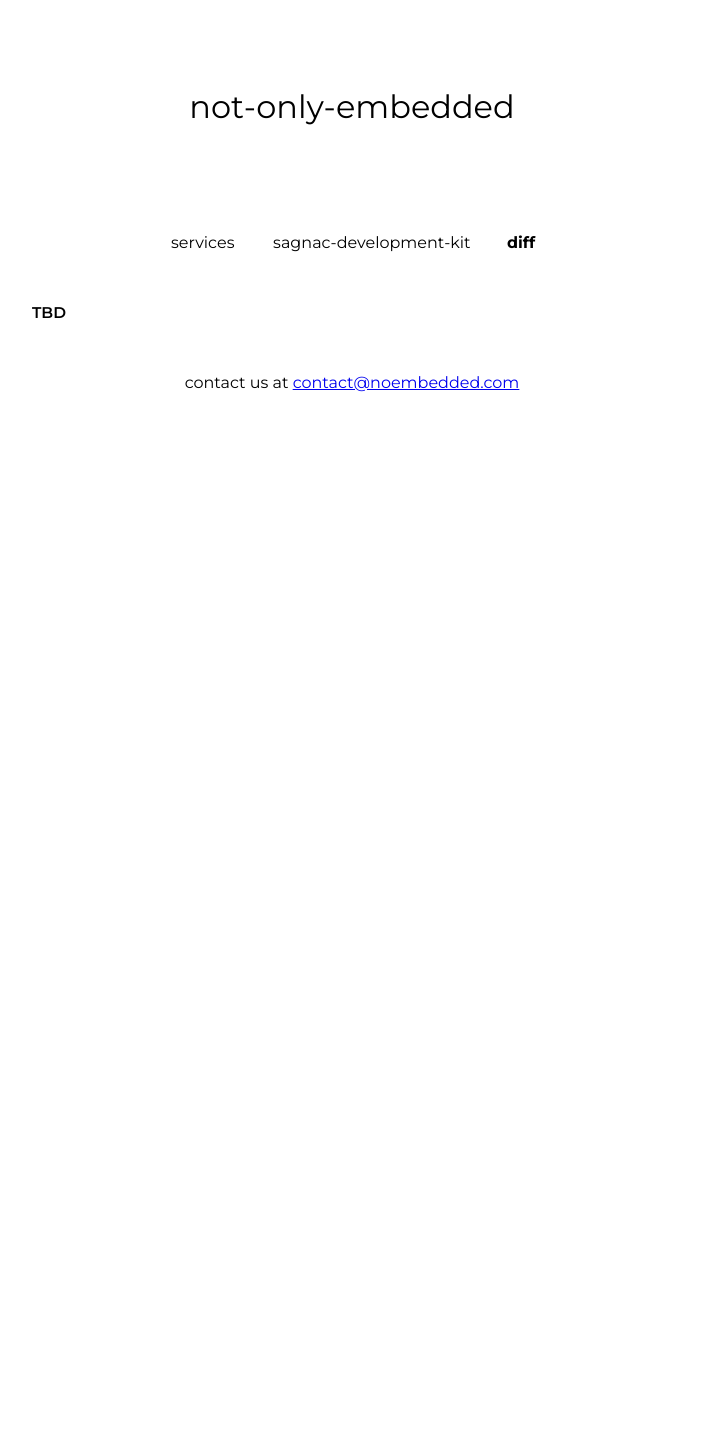
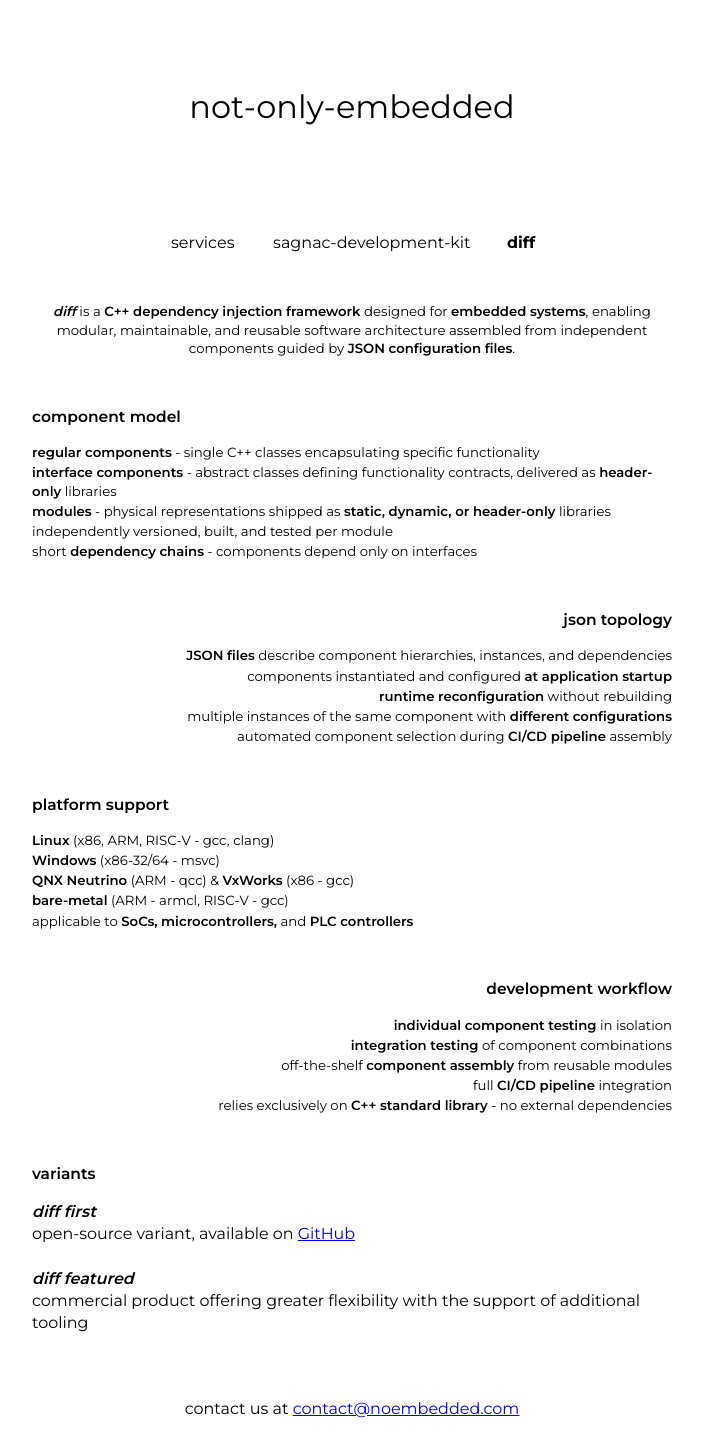
Before and after one commit to not-only-embedded/not-only-embedded.github.io, a Jekyll site: the page built from diff.md, in a window 1280 px wide. Shown: the whole page, without its empty margins (288-991 px from the left). Built offline with Jekyll 4.4.1, drawn with Linux system fonts in a browser that asks for light colours; before the commit the page ends 900 px from its top, so only the background shows below that.

Commit message:
Diff page added.

```diff
--- a/_sass/no-style-please.scss
+++ b/_sass/no-style-please.scss
@@ -181,3 +181,7 @@ img {
   display: block;
   margin: 0 auto;
 }
+
+.variants {
+  font-size: 1.2em;
+}
--- a/diff.md
+++ b/diff.md
@@ -3,21 +3,40 @@ layout: home
 title: diff
 ---
 
-### TBD
+**_diff_** is a **C++ dependency injection framework** designed for **embedded systems**, enabling modular, maintainable, and reusable software architecture assembled from independent components guided by **JSON configuration files**.
 
-<!-- Overview
+### component model
+- **regular components** - single C++ classes encapsulating specific functionality
+- **interface components** - abstract classes defining functionality contracts, delivered as **header-only** libraries
+- **modules** - physical representations shipped as **static, dynamic, or header-only** libraries
+- independently versioned, built, and tested per module
+- short **dependency chains** - components depend only on interfaces
 
-Diff is our proprietary comparison and change-tracking tool designed for embedded firmware workflows.
+### json topology
+- **JSON files** describe component hierarchies, instances, and dependencies
+- components instantiated and configured **at application startup**
+- **runtime reconfiguration** without rebuilding
+- multiple instances of the same component with **different configurations**
+- automated component selection during **CI/CD pipeline** assembly
 
-## Features
+### platform support
+- **Linux** (x86, ARM, RISC-V - gcc, clang)
+- **Windows** (x86-32/64 - msvc)
+- **QNX Neutrino** (ARM - qcc) & **VxWorks** (x86 - gcc)
+- **bare-metal** (ARM - armcl, RISC-V - gcc)
+- applicable to **SoCs, microcontrollers,** and **PLC controllers**
 
-- Side-by-side binary and source diff visualization
-- Register-level change detection across firmware versions
-- Automated diff reports for audit and compliance
-- Integration with common version control systems
+### development workflow
+- **individual component testing** in isolation
+- **integration testing** of component combinations
+- off-the-shelf **component assembly** from reusable modules
+- full **CI/CD pipeline** integration
+- relies exclusively on **C++ standard library** - no external dependencies
 
-## Use Cases
+### variants
 
-- Firmware release validation
-- Regression analysis between hardware revisions
-- Compliance documentation for safety-critical systems -->
+<div class="variants" markdown="1">
+**_diff first_**<br>
+open-source variant, available on [GitHub](https://github.com/slawomir-niespodziany/diff)<br><br>
+**_diff featured_**<br>commercial product offering greater flexibility with the support of additional tooling
+</div>
```
Also changed, not shown: sagnac-development-kit.md (+3 -2 lines).
